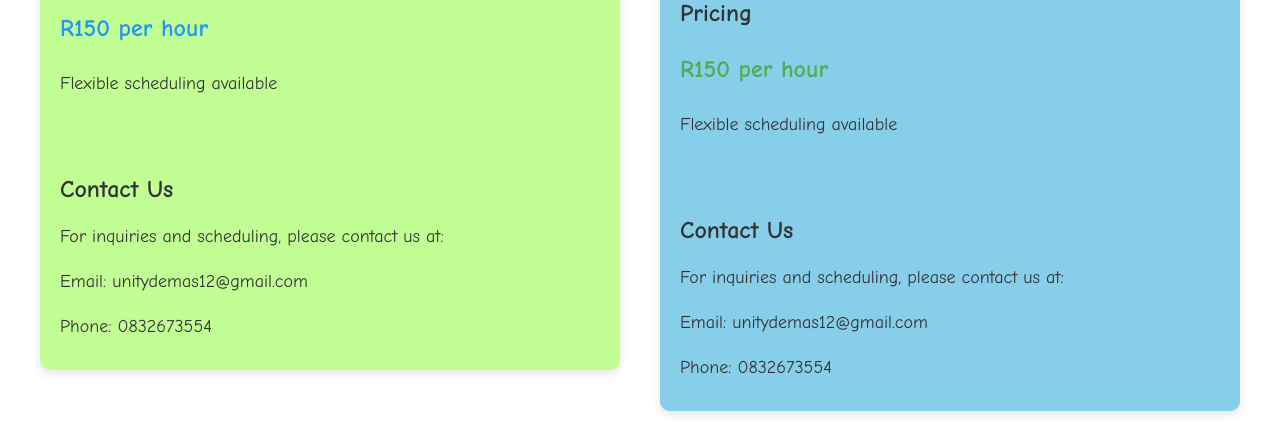
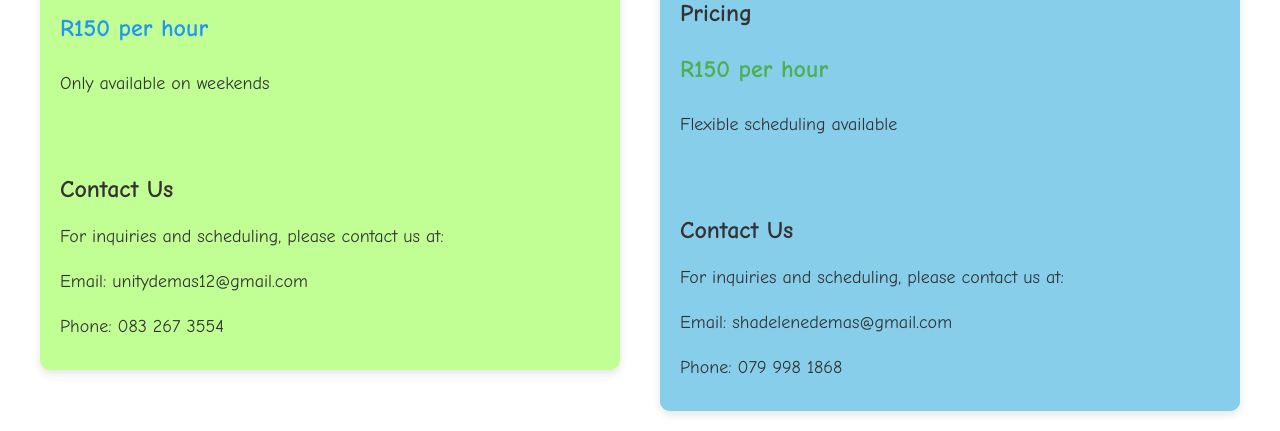
Before and after one commit to Unity-JNR/myself, a plain HTML site: page index.html in a window 1280 px wide. Shown: the part 290-721 px from the top of the page. Drawn offline with nearby package versions, Linux system fonts and the light colour scheme.

Commit message:
added new information

```diff
--- a/index.html
+++ b/index.html
@@ -21,14 +21,14 @@
             <section class="pricing animate__animated animate__slideInLeft">
                 <h2>Pricing</h2>
                 <p class="price">R150 per hour</p>
-                <p>Flexible scheduling available</p>
+                <p>Only available on weekends</p>
             </section>
 
             <section class="contact animate__animated animate__slideInRight">
                 <h2>Contact Us</h2>
                 <p>For inquiries and scheduling, please contact us at:</p>
                 <p>Email: unitydemas12@gmail.com</p>
-                <p>Phone: 0832673554</p>
+                <p>Phone: 083 267 3554</p>
             </section>
         </div>
 
@@ -48,8 +48,8 @@
             <section class="contact sisters animate__animated animate__slideInLeft">
                 <h2>Contact Us</h2>
                 <p>For inquiries and scheduling, please contact us at:</p>
-                <p>Email: unitydemas12@gmail.com</p>
-                <p>Phone: 0832673554</p>
+                <p>Email: shadelenedemas@gmail.com</p>
+                <p>Phone: 079 998 1868</p>
             </section>
         </div>
     </div>
```
